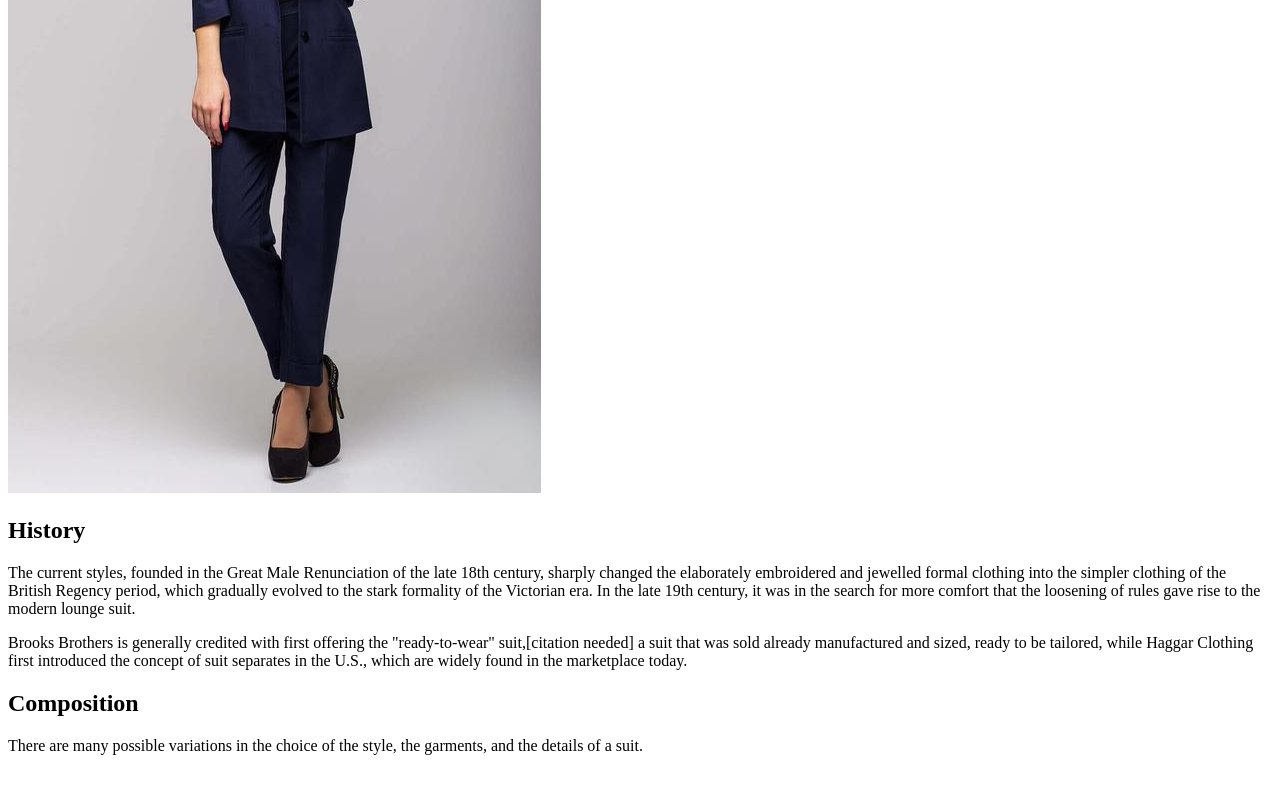
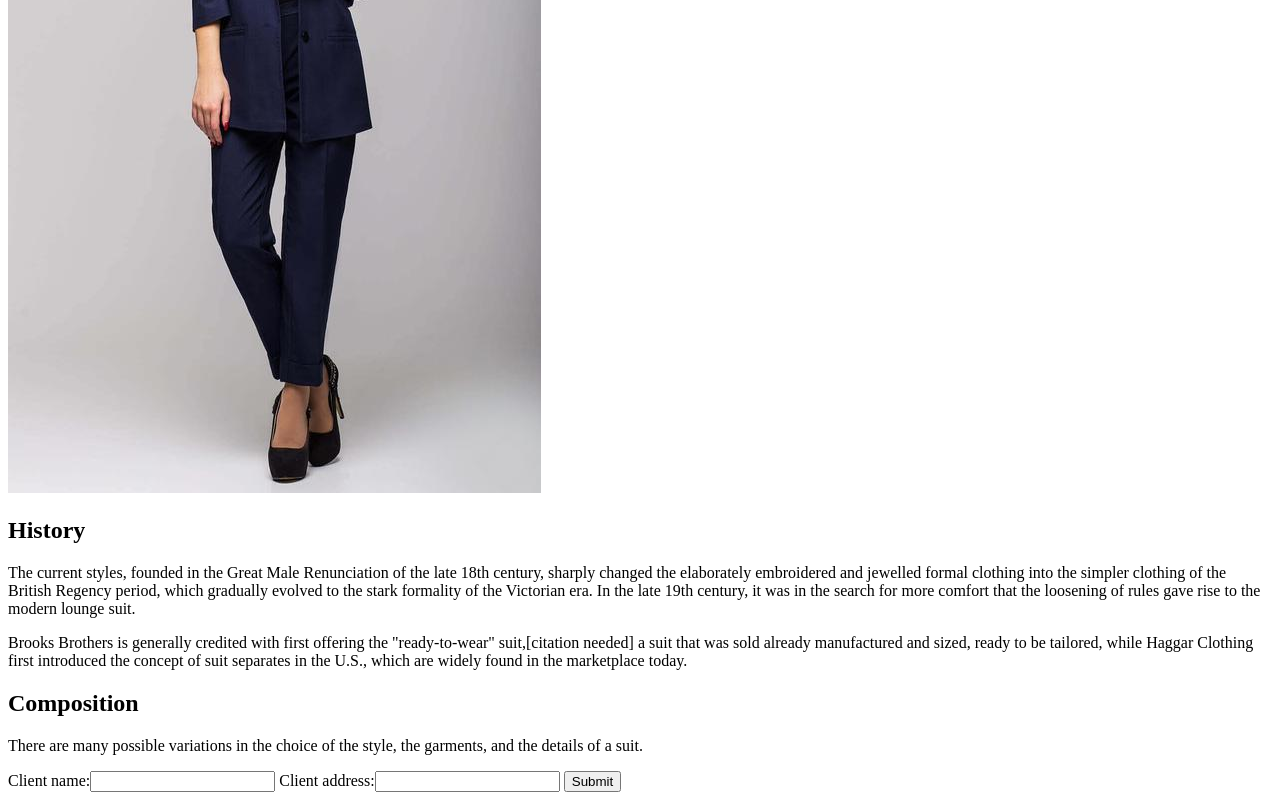
Before and after one commit to StasiukLana/project1, a plain HTML site: page index.html in a window 1280 px wide. Shown: the part 387-1187 px from the top of the page. Before the commit the page ends 1158 px from the top, so only its background shows below. Drawn offline with Linux system fonts and the light colour scheme.

Commit message:
Added footer/form

```diff
--- a/index.html
+++ b/index.html
@@ -21,6 +21,10 @@
 
     </body>
 <footer>
-
+    <form method="post" action="https://formspree.io/f/xvolzknw">
+        <label> Client name:<input type="text" name="client-name" </label>
+        <label>Client address:<input type="email" name="client-email"</label>
+        <input type="submit">
+    </form>
 </footer>
 </html>
```
